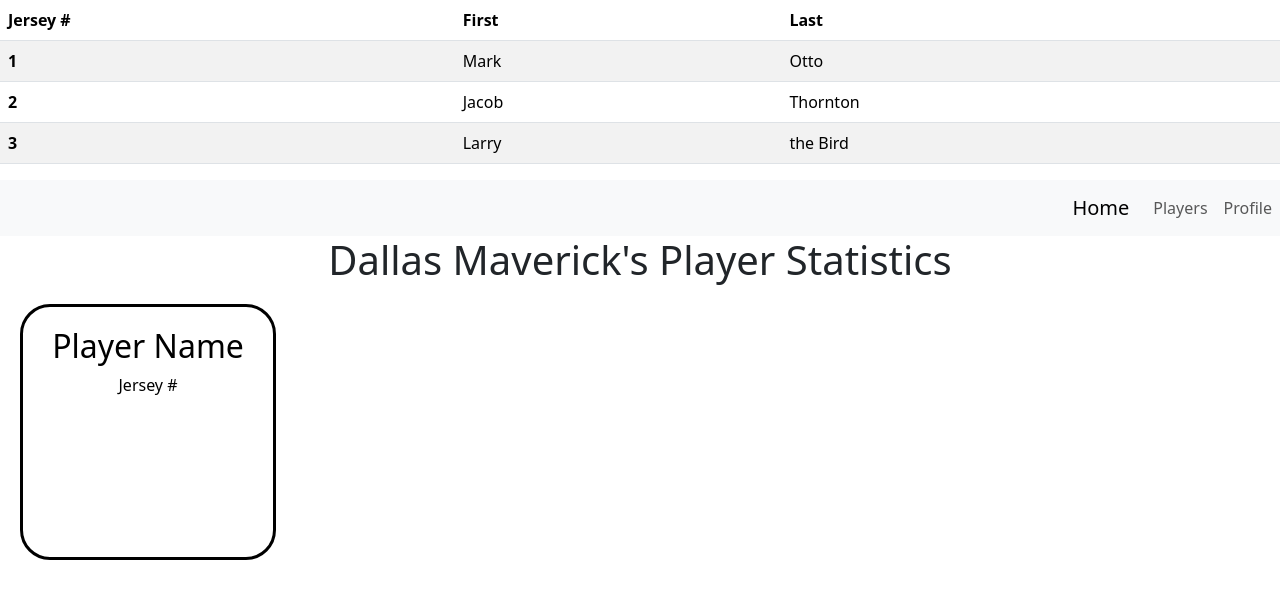
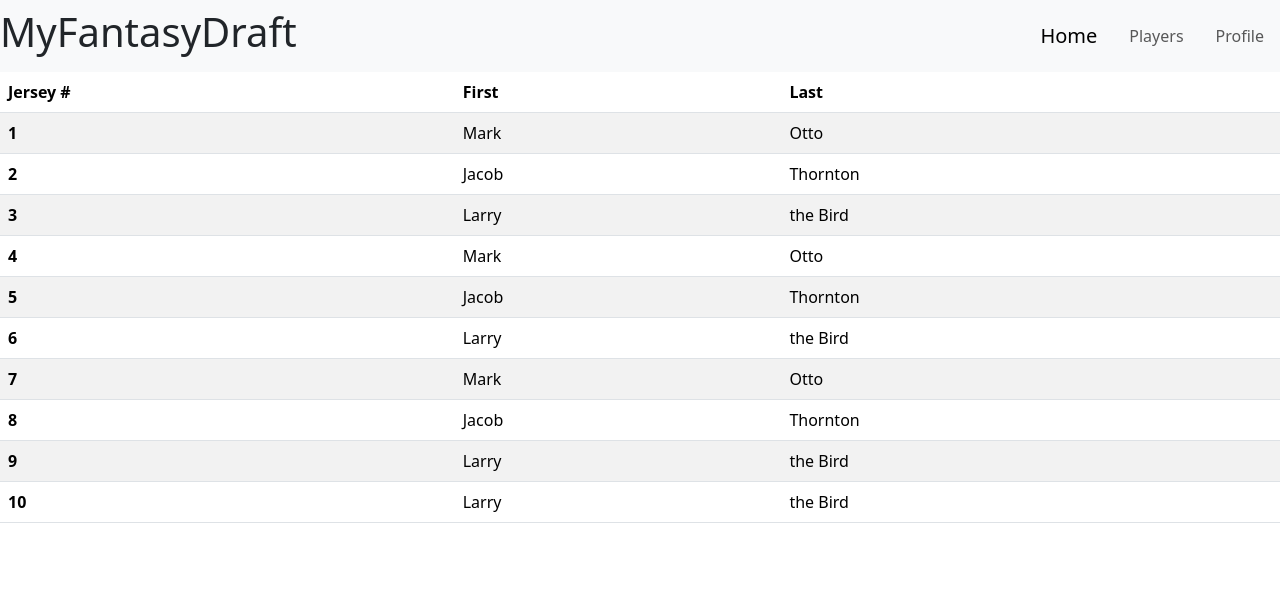
Before and after one commit to DevonMcfarlen/MyFantasyDraft, a React (Vite) app in the folder client/: page /profile in a window 1280 px wide. Shown: the top 598 px of the page. Built offline with nearby package versions, Linux system fonts and the light colour scheme.

Commit message:
added profile page/navbar routing

```diff
--- a/client/src/App.jsx
+++ b/client/src/App.jsx
@@ -1,14 +1,10 @@
 import { useState } from 'react'
 import reactLogo from './assets/react.svg'
 import viteLogo from '/vite.svg'
+import { Outlet } from 'react-router-dom';
 // import './App.css'
 import { ApolloClient, ApolloProvider, InMemoryCache } from '@apollo/client';
-
-// Import Components
 // import Cards from './pages/Cards'
-import Profile from './pages/Profile';
-
-import Cards from './pages/Cards'
 import NavBar from './components/NavBar'
 // Import Bootstrap
 import "bootstrap/dist/css/bootstrap.min.css"
@@ -23,9 +19,8 @@
 
   return (
    <ApolloProvider client={client}>
-        <Profile/>
       <NavBar />
-      <Cards/>
+      <Outlet/>
     </ApolloProvider>
   )
 }
--- a/client/src/components/NavBar.jsx
+++ b/client/src/components/NavBar.jsx
@@ -1,22 +1,40 @@
 import '../../style/NavBar.css';
-
+import {Link, useLocation} from 'react-router-dom'
 const NavBar = () => {
-
+const currentPage = useLocation().pathname;
   return (
-    <nav class="navbar navbar-expand-lg navbar-light bg-light">
+    <nav className="navbar navbar-expand-lg navbar-light bg-light">
+        <h1>MyFantasyDraft</h1>
         <div className="container"></div>
-            <a class="navbar-brand" href="/">Home</a>
-            <button class="navbar-toggler" type="button" data-toggle="collapse" data-target="#navbarNavAltMarkup" aria-controls="navbarNavAltMarkup" aria-expanded="false" aria-label="Toggle navigation">
-                <span class="navbar-toggler-icon"></span>
+            <div className="navbar-brand">
+              <Link
+              to="/"
+              className={currentPage === '/' ? 'nav-link active' : 'nav-link'}
+              >Home
+              </Link>
+            </div>
+            <button className="navbar-toggler" type="button" data-toggle="collapse" data-target="#navbarNavAltMarkup" aria-controls="navbarNavAltMarkup" aria-expanded="false" aria-label="Toggle navigation">
+                <span className="navbar-toggler-icon"></span>
             </button>
-            <div class="collapse navbar-collapse" id="navbarNavAltMarkup">
-                <div class="navbar-nav ml-auto">
-                    <a class="nav-item nav-link" href="/cards">Players</a>
-                    <a class="nav-item nav-link" href="/profile">Profile</a>
+            <div className="collapse navbar-collapse" id="navbarNavAltMarkup">
+                <div className="navbar-nav ml-auto">
+                    <div className="nav-item nav-link">
+                      <Link
+                      to="/cards"
+                      className={currentPage === '/' ? 'nav-link' : 'nav-link'}
+                      >Players
+                      </Link>
+                    </div>
+                    <div className="nav-item nav-link">
+                      <Link
+                      to="/profile"
+                      className= {currentPage === '/' ? 'nav-link' : 'nav-link'}
+                      >Profile
+                      </Link>
+                    </div>
                 </div>
-        </div>
+            </div>
     </nav>
   );
 }
-
 export default NavBar;
--- a/client/src/main.jsx
+++ b/client/src/main.jsx
@@ -2,9 +2,41 @@
 import ReactDOM from 'react-dom/client'
 import App from './App.jsx'
 // import './index.css'
+import{createBrowserRouter, RouterProvider} from 'react-router-dom';
+
+// Import pages
+import Cards from './pages/Cards.jsx';
+import LandingPage from './pages/LandingPage.jsx';
+import Profile from './pages/Profile.jsx';
+
+const router = createBrowserRouter([
+  {
+    path:'/',
+    element:<App/>,
+    children:[
+      {
+        index:true,
+        element:<LandingPage/>
+      },
+      {
+        path:'cards',
+        element: <Cards/>
+      },
+      {
+        path:'profile',
+        element: <Profile/>
+      },
+    ]
+  }
+])
 
 ReactDOM.createRoot(document.getElementById('root')).render(
-  <React.StrictMode>
-      <App />
-  </React.StrictMode>,
+  <RouterProvider router={router}/>
 )
+
+
+// ReactDOM.createRoot(document.getElementById('root')).render(
+//   <React.StrictMode>
+//       <App />
+//   </React.StrictMode>,
+// )
--- a/client/src/pages/LandingPage.jsx
+++ b/client/src/pages/LandingPage.jsx
@@ -38,7 +38,7 @@
 
     return (
         <div>
-            <NavBar />
+            {/* <NavBar /> */}
             <Slider {...settings}>
                 <div>
                     <img src="https://encrypted-tbn0.gstatic.com/images?q=tbn:ANd9GcSVS5-NPG9nAnwmI9ZUFtxIgcbX1sgp8XTI9A&usqp=CAU" alt="NBA Image 1"/>
--- a/client/src/pages/Profile.jsx
+++ b/client/src/pages/Profile.jsx
@@ -2,7 +2,6 @@
 
 const Profile = () =>{
     return(
-
         <table className="table table-striped">
             <thead>
             <tr>
@@ -27,6 +26,41 @@
                 <td className='firstName'>Larry</td>
                 <td className='lastName'>the Bird</td>
             </tr>
+            <tr>
+                <th scope="row">4</th>
+                <td className='firstName'>Mark</td>
+                <td className='lastName'>Otto</td>
+            </tr>
+            <tr>
+                <th scope="row">5</th>
+                <td className='firstName'>Jacob</td>
+                <td className='lastName'>Thornton</td>
+            </tr>
+            <tr>
+                <th scope="row">6</th>
+                <td className='firstName'>Larry</td>
+                <td className='lastName'>the Bird</td>
+            </tr>
+            <tr>
+                <th scope="row">7</th>
+                <td className='firstName'>Mark</td>
+                <td className='lastName'>Otto</td>
+            </tr>
+            <tr>
+                <th scope="row">8</th>
+                <td className='firstName'>Jacob</td>
+                <td className='lastName'>Thornton</td>
+            </tr>
+            <tr>
+                <th scope="row">9</th>
+                <td className='firstName'>Larry</td>
+                <td className='lastName'>the Bird</td>
+            </tr>
+            <tr>
+                <th scope="row">10</th>
+                <td className='firstName'>Larry</td>
+                <td className='lastName'>the Bird</td>
+            </tr>
             </tbody>
       </table>
     )
```
